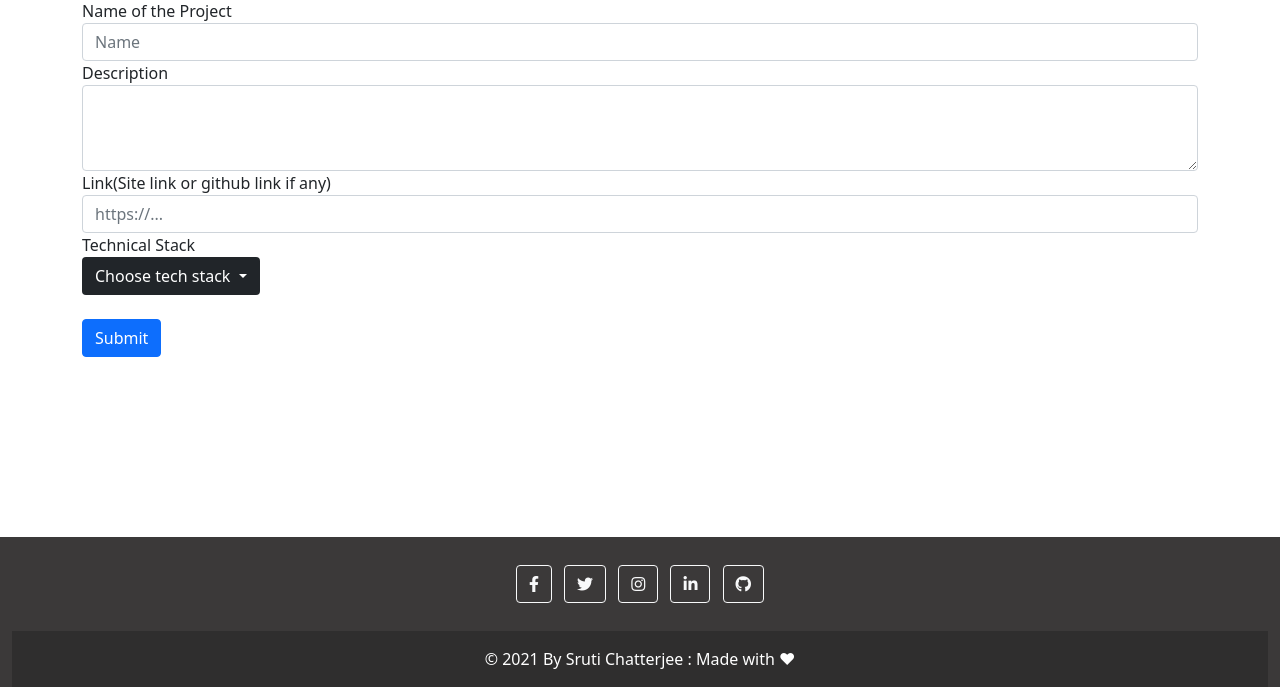
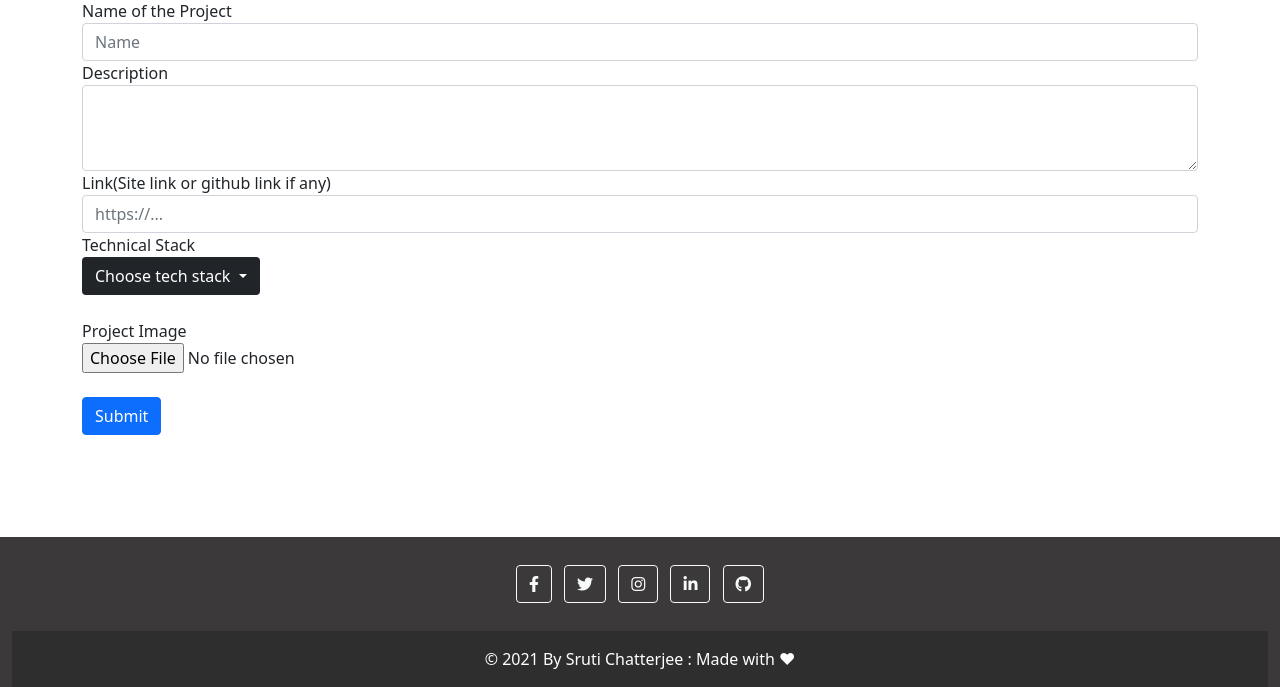
Before and after one commit to sruti2024/PRO_Act, a Django app: page /project_add/ in a window 1280 px wide. Shown: the part 113-800 px from the top of the page. Run offline with Django 3.2, Linux system fonts and the light colour scheme; a user stored in the database is signed in; some libraries are stand-ins or nearby versions.

Commit message:
Added a division to upload image

```diff
--- a/templates/project_add.html
+++ b/templates/project_add.html
@@ -22,13 +22,18 @@
     <input type="text" class="form-control" id="link" name="link" placeholder="https://...">
   </div>
 
+
   <div class="form-group">
     <label for="stack">Technical Stack</label> <br>
     <!----- add tech stack choices ------->
     <div class="dropdown" style="">
       <button class="btn bg-dark text-white dropdown-toggle" type="button" id="dropdownMenuButton" data-toggle="dropdown" aria-haspopup="true" aria-expanded="false">
         Choose tech stack
-      </button>
+      </button><br><br>
+      <div class="form-group">
+        <label for="proj_image">Project Image</label> <br>
+        <input type="file">
+      </div>
       <div class="dropdown-menu" aria-labelledby="dropdownMenuButton">
         {% for key,value in tags.items %}
         <input type="checkbox" value={{key}} name="stack" id="{{value}}"> <label for="{{value}}"> {{key}}</label> <br />
```
